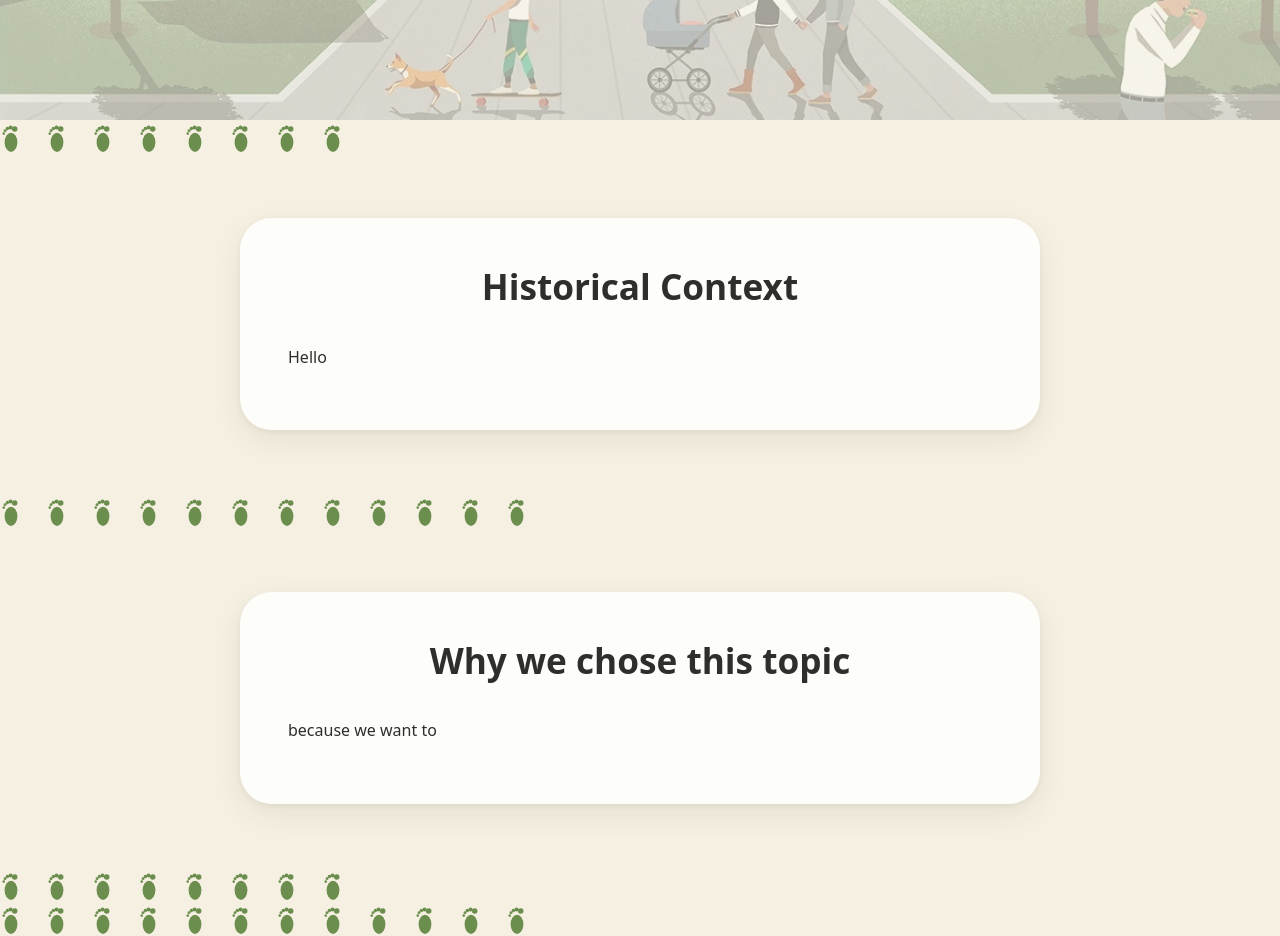
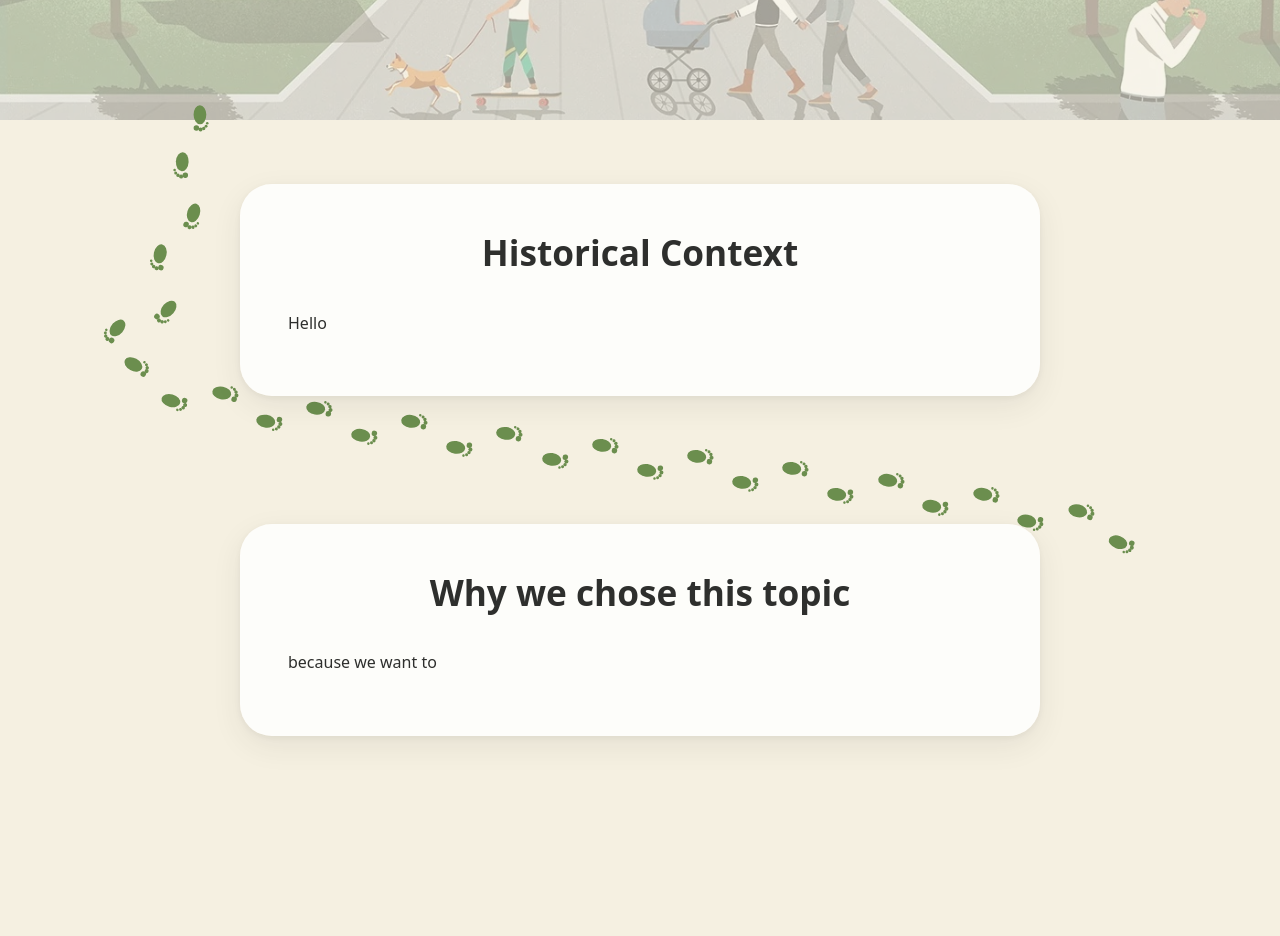
Before and after one commit to CSUN23/thewalkabilitygap, a React (Vite) app: page / in a window 1280 px wide. Shown: the part 440-1376 px from the top of the page. After the commit the page ends 1240 px from the top, so only its background shows below. Built offline with nearby package versions, Linux system fonts and the light colour scheme.

Commit message:
fixed footprint path

```diff
--- a/package.json
+++ b/package.json
@@ -11,7 +11,8 @@
   },
   "dependencies": {
     "react": "^19.3.1",
-    "react-dom": "^19.3.1"
+    "react-dom": "^19.3.1",
+    "react-router-dom": "^7.18.5"
   },
   "devDependencies": {
     "@eslint/js": "^10.0.1",
--- a/src/App.css
+++ b/src/App.css
@@ -95,39 +95,42 @@
   margin-bottom: 1.2rem;
 }
 
-.trail{
-  display: flex;
-  gap: 1.5rem;
+/* Footprints */
+.walkPage {
+  position: relative;
 }
 
-.trail-down{ flex-direction: column; align-items: center;}
-.trail-right,
-.trail-left { justify-content: center; gap: 2.5rem; padding: 1.5rem 0; }
-.trail-left { flex-direction: row-reverse;}
+.walkPage .hist {
+  position: relative;
+  z-index: 1;
+}
 
-.step{
+.footLayer {
+  position: absolute;
+  inset: 0;
+  pointer-events: none;
+}
+
+.foot {
+  position: absolute;
   width: 22px;
   height: 34px;
   color: var(--green);
   opacity: 0;
-  transition: opacity 0.5s ease;
+  transition: opacity 0.4s ease;
 }
+.foot.show { opacity: 1; }
 
-.step.show{ opacity: 1;}
-
-.step svg{
+.foot svg {
   width: 100%;
   height: 100%;
   fill: currentColor;
   display: block;
 }
 
-.trail-down .step.left svg{ transform: translateX(9px) rotate(180deg); }
-.trail-down .step.right svg{ transform: translateX(-9px) rotate(180deg) scaleX(-1); }
-.trail-right .step.left svg{ transform: translateX(-9px) rotate(90deg); }
-.trail-right .step.right svg{ transform: translateX(9px) rotate(90deg) scaleX(-1); }
-.trail-left .step.left svg{ transform: translateX(9px) rotate(-90deg); }
-.trail-left .step.right svg{ transform: translateX(-9px) rotate(-90deg) scaleX(-1); }
+@media (max-width: 700px) {
+  .footLayer { display: none; }
+}
 
 @media (prefers-reduced-motion: reduce) {
   .step{ opacity: 1; transition: none;}
--- a/src/App.jsx
+++ b/src/App.jsx
@@ -1,5 +1,7 @@
 import { useEffect, useRef, useState } from 'react'
 import './theme.css'
+import { BrowserRouter, Routes, Route, Link, NavLink } from 'react-router-dom'
+import Home from './pages/Home'
 import heroImg from './assets/hero.png'
 import reactLogo from './assets/react.svg'
 import viteLogo from './assets/vite.svg'
@@ -7,52 +9,23 @@ import './App.css'
 import Trail from './components/Trail'
 
 function App() {
-  const [count, setCount] = useState(0)
-
+  // const [count, setCount] = useState(0);
   return (
-    <>
-      <div className="topBar">
-        <a href="/" className="brand">The Walkability Gap</a>
+    <BrowserRouter>
+      <nav className="topBar">
+        <Link to="/" className="brand">The Walkability Gap</Link>
 
         <div className="navLinks">
-          <a href="#data">Data</a>
-          <a href="#analysis">Analysis</a>
-          <a href="#bibliography">Bibliography</a>
+          <NavLink to="/data">Data</NavLink>
+          <NavLink to="/analysis">Analysis</NavLink>
+          <NavLink to="/bibliography">Bibliography</NavLink>
         </div>
-      </div>
+      </nav>
+      <Routes>
+        <Route path="/" element={<Home />} />
+      </Routes>
+    </BrowserRouter>
 
-      <header className="bg">
-        <div className="bgContent">
-          <h1>The Walkability Gap</h1>
-          <p>DESCRIPTION</p>
-        </div>
-      </header>
-
-      <main>
-        <div className="walkRow trailOnLeft">
-          <Trail direction="down" steps={8} />
-          <section className="hist">
-            <div className="histCont">
-              <h2>Historical Context</h2>
-              <p>Hello</p>
-            </div>
-          </section>
-        </div>
-        <Trail direction="right" steps={12} />
-
-        <div className="walkRow trailOnRight">
-          <section className="hist">
-            <div className="histCont">
-              <h2>Why we chose this topic</h2>
-              <p>because we want to</p>
-            </div>
-          </section>
-          <Trail direction="down" steps={8} />
-        </div>
-
-        <Trail direction="left" steps={12} />
-      </main>
-    </>
   )
 }
 
--- /dev/null
+++ b/src/components/WalkingPath.jsx
@@ -0,0 +1,134 @@
+import { useEffect, useRef, useState } from 'react'
+
+const STEP = 48
+const MARGIN = 50
+const SWAY = 25
+
+function smoothCurve(pts) {
+  let d = `M ${pts[0].x} ${pts[0].y}`
+  for (let i = 0; i < pts.length - 1; i++) {
+    const p0 = pts[i - 1] || pts[i]
+    const p1 = pts[i]
+    const p2 = pts[i + 1]
+    const p3 = pts[i + 2] || p2
+    const c1x = p1.x + (p2.x - p0.x) / 6
+    const c1y = p1.y + (p2.y - p0.y) / 6
+    const c2x = p2.x - (p3.x - p1.x) / 6
+    const c2y = p2.y - (p3.y - p1.y) / 6
+    d += ` C ${c1x} ${c1y}, ${c2x} ${c2y}, ${p2.x} ${p2.y}`
+  }
+  return d
+}
+
+export default function WalkingPath({ children }) {
+  const pageRef = useRef(null)
+  const [feet, setFeet] = useState([])
+  const [reach, setReach] = useState(0)
+
+  useEffect(() => {
+    const page = pageRef.current
+
+    function build() {
+      const pageBox = page.getBoundingClientRect()
+      const width = pageBox.width
+      const boxes = [...page.querySelectorAll('.histCont')].map((el) => {
+        const r = el.getBoundingClientRect()
+        return {
+          top: r.top - pageBox.top,
+          bottom: r.bottom - pageBox.top,
+          left: r.left - pageBox.left,
+          right: r.right - pageBox.left,
+        }
+      })
+      if (boxes.length === 0) return
+
+      const pts = []
+      boxes.forEach((b, i) => {
+        const onLeft = i % 2 === 0
+        const x = onLeft ? Math.max(25, b.left - MARGIN) : Math.min(width - 25, b.right + MARGIN)
+        const sway = onLeft ? -SWAY : SWAY
+        if (i === 0) pts.push({ x, y: 0 })
+        pts.push({ x, y: b.top })
+        pts.push({ x: x + sway, y: (b.top + b.bottom) / 2 })
+        pts.push({ x, y: b.bottom })
+      })
+
+      const NS = 'http://www.w3.org/2000/svg'
+      const svg = document.createElementNS(NS, 'svg')
+      const path = document.createElementNS(NS, 'path')
+      path.setAttribute('d', smoothCurve(pts))
+      svg.appendChild(path)
+      svg.style.position = 'absolute'
+      svg.style.visibility = 'hidden'
+      document.body.appendChild(svg)
+
+      const total = path.getTotalLength()
+      const list = []
+      for (let len = 0, i = 0; len <= total; len += STEP, i++) {
+        const p = path.getPointAtLength(len)
+        const ahead = path.getPointAtLength(Math.min(total, len + 1))
+        const behind = path.getPointAtLength(Math.max(0, len - 1))
+        const dx = ahead.x - behind.x
+        const dy = ahead.y - behind.y
+        const size = Math.hypot(dx, dy) || 1
+        const isLeft = i % 2 === 0
+        const shift = isLeft ? 10 : -10
+        list.push({
+          x: p.x + shift * (dy / size),
+          y: p.y + shift * (-dx / size),
+          angle: Math.atan2(dy, dx) * 180 / Math.PI + 90,
+          flip: !isLeft,
+        })
+      }
+      svg.remove()
+      setFeet(list)
+    }
+
+    build()
+    const observer = new ResizeObserver(build)
+    observer.observe(page)
+    return () => observer.disconnect()
+  }, [])
+
+  useEffect(() => {
+    function onScroll() {
+      const top = pageRef.current.getBoundingClientRect().top
+      setReach(window.innerHeight * 0.8 - top)
+    }
+    onScroll()
+    window.addEventListener('scroll', onScroll, { passive: true })
+    window.addEventListener('resize', onScroll)
+    return () => {
+      window.removeEventListener('scroll', onScroll)
+      window.removeEventListener('resize', onScroll)
+    }
+  }, [])
+
+  return (
+    <div className="walkPage" ref={pageRef}>
+      <div className="footLayer" aria-hidden="true">
+        {feet.map((f, i) => (
+          <span
+            key={i}
+            className={`foot ${f.y < reach ? 'show' : ''}`}
+            style={{
+              left: f.x,
+              top: f.y,
+              transform: `translate(-50%, -50%) rotate(${f.angle}deg) ${f.flip ? 'scaleX(-1)' : ''}`,
+            }}
+          >
+            <svg viewBox="0 0 20 32">
+              <ellipse cx="10" cy="21" rx="6" ry="9" />
+              <circle cx="13.5" cy="8.5" r="2.6" />
+              <circle cx="9.6" cy="7" r="1.9" />
+              <circle cx="6.6" cy="8" r="1.6" />
+              <circle cx="4.4" cy="10" r="1.4" />
+              <circle cx="3.2" cy="12.8" r="1.2" />
+            </svg>
+          </span>
+        ))}
+      </div>
+      {children}
+    </div>
+  )
+}
--- /dev/null
+++ b/src/pages/Home.jsx
@@ -0,0 +1,32 @@
+import WalkingPath from '../components/WalkingPath'
+
+export default function Home() {
+    return (
+        <>
+        <header className="bg">
+        <div className="bgContent">
+          <h1>The Walkability Gap</h1>
+          <p>DESCRIPTION</p>
+        </div>
+      </header>
+
+      <main>
+        <WalkingPath>
+          <section className="hist">
+            <div className="histCont">
+              <h2>Historical Context</h2>
+              <p>Hello</p>
+            </div>
+          </section>
+
+          <section className="hist">
+            <div className="histCont">
+              <h2>Why we chose this topic</h2>
+              <p>because we want to</p>
+            </div>
+          </section>
+        </WalkingPath>
+      </main>
+      </>
+    )
+}
```
Also changed, not shown: src/pages/Data.jsx (added), 1 other file (tests, documents, lock files or other folders).
